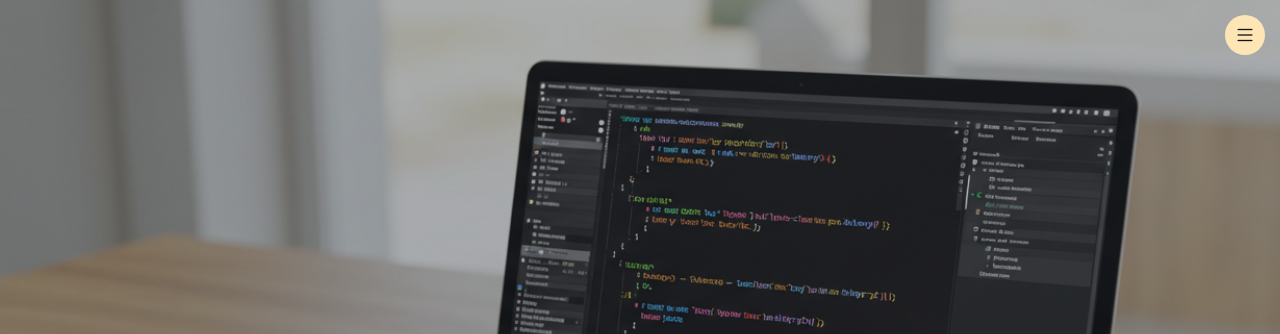
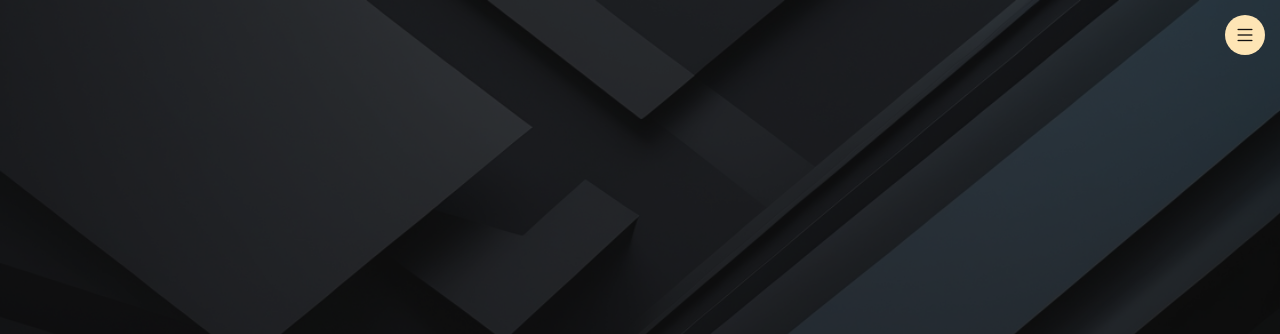
Before and after one commit to codemubi9t/Portfolio, a plain HTML site: page index.html in a window 1280 px wide. Shown: the top 334 px of the page. Drawn offline with Linux system fonts and the light colour scheme.

Commit message:
Update Code

```diff
--- a/assets/css/main.css
+++ b/assets/css/main.css
@@ -564,6 +564,10 @@ section,
   justify-content: center;
 }
 
+.hero {
+  background: var(--background-color);
+}
+
 .hero img {
   position: absolute;
   inset: 0;
@@ -576,7 +580,7 @@ section,
 
 .hero:before {
   content: "";
-  background: color-mix(in srgb, var(--background-color), transparent 70%);
+  background: color-mix(in srgb, var(--background-color), transparent 30%);
   position: absolute;
   inset: 0;
   z-index: 2;
@@ -633,9 +637,10 @@ section,
 /*--------------------------------------------------------------
 # About Section
 --------------------------------------------------------------*/
-.profile{
+.profile {
   border-radius: 4px;
 }
+
 .about .content h2 {
   font-weight: 700;
   font-size: 32px;
@@ -1296,23 +1301,26 @@ section,
   gap: 10px;
   width: 100%;
 }
-.php-email-form{
+
+.php-email-form {
   display: flex;
   flex-direction: column;
   align-items: center;
-  gap:20px;
+  gap: 20px;
   justify-content: space-between;
 }
-.field input{
+
+.field input {
   border: 1px solid var(--default-color) !important;
   border-radius: 4px !important;
 }
 
-.field textarea{
+.field textarea {
   border: 1px solid var(--default-color) !important;
   border-radius: 4px !important;
 
 }
-.field textarea::placeholder{
- color: var(--default-color);
+
+.field textarea::placeholder {
+  color: var(--default-color);
 }
--- a/index.html
+++ b/index.html
@@ -83,9 +83,9 @@
   <main class="main">
 
     <!-- Hero Section -->
-    <section id="hero" class="hero section dark-background">
+    <section id="hero" class="hero section">
 
-      <img src="assets/img/hero_1.jpg" alt="" data-aos="fade-in" class="">
+      <img src="assets/img/hero_4.jpg" alt="" data-aos="fade-in" class="">
 
       <div class="container" data-aos="fade-up" data-aos-delay="100">
         <h2>M.Mubashir Sarfraz</h2>
```
Also changed, not shown: assets/img/hero-bg.jpg (deleted), assets/img/hero_1.jpg (deleted), assets/img/hero_4.jpg (added), assets/img/my-profile-img.jpg (deleted), assets/img/services.jpg (deleted).
